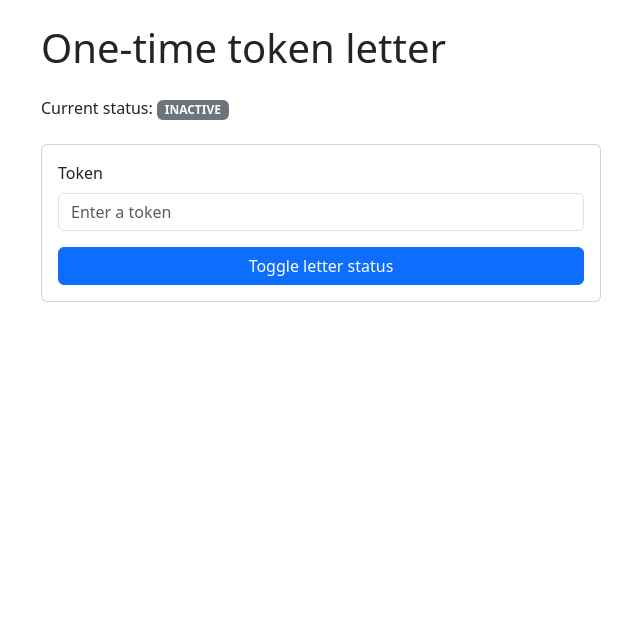
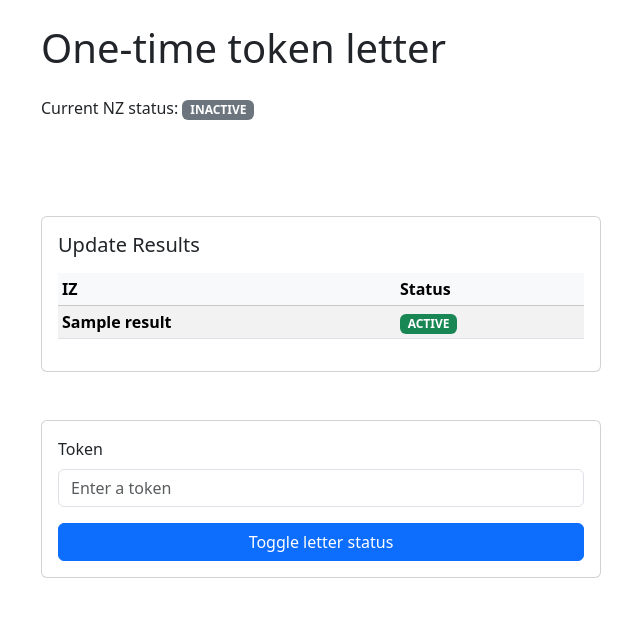
Before and after one commit to Swiss-Library-Service-Platform/slspdeduptool, a Django app: template slsptools/templates/slsptools/toggle_one_login_token_letter.html in a window 1280 px wide. Shown: the top 617 px of the page, without its empty margins (41-681 px from the left). Run offline with Django 5.2, Linux system fonts and the light colour scheme; the template is opened without the code that fills it: most values are stand-ins (such as "Sample title", 1, 10 or a date in 2020).

Commit message:
new MFA IZ

```diff
--- a/slsptools/settings.py
+++ b/slsptools/settings.py
@@ -10,7 +10,8 @@ from dotenv import load_dotenv
 from pathlib import Path
 
 # Load environment variables from .env file
-load_dotenv()
+# Load from the slsptools directory where .env is located
+load_dotenv(Path(__file__).resolve().parent / '.env')
 
 # Base directory of the project is different in development and production
 # We need twice .parent in development and only once in production
--- a/slsptools/settings_prod.py
+++ b/slsptools/settings_prod.py
@@ -139,5 +139,5 @@ OIDC_AUTHENTICATION_ERROR_URL = '/oidc/authentication-error/'
 
 OIDC_CREATE_USER = False
 
-IZS_WITH_ACTIVE_MFA = ['NZ']
+IZS_WITH_ACTIVE_MFA = ['NZ', 'IHEID']
 IZ_ONE_LOGIN_LETTER_TOKEN = os.getenv('IZ_ONE_LOGIN_LETTER_TOKEN')
--- a/slsptools/templates/slsptools/toggle_one_login_token_letter.html
+++ b/slsptools/templates/slsptools/toggle_one_login_token_letter.html
@@ -12,14 +12,45 @@
 	<h1 class="mb-4">One-time token letter</h1>
 
 	<p class="mb-4">
-		Current status:
+		Current NZ status:
 		{% if enabled %}
 		<span class="badge bg-success">ACTIVE</span>
 		{% else %}
 		<span class="badge bg-secondary">INACTIVE</span>
 		{% endif %}
 	</p>
+</div>
+{% if result %}
+<div class="container py-4">
+	<div class="card card-body mt-4" style="max-width: 560px;">
+		<h2 class="h5 mb-3">Update Results</h2>
+		<table class="table table-sm table-striped">
+			<thead class="table-light">
+				<tr>
+					<th>IZ</th>
+					<th>Status</th>
+				</tr>
+			</thead>
+			<tbody>
+				{% for iz, status in result.items %}
+				<tr>
+					<td><strong>{{ iz }}</strong></td>
+					<td>
+						{% if status %}
+						<span class="badge bg-success">ACTIVE</span>
+						{% else %}
+						<span class="badge bg-secondary">INACTIVE</span>
+						{% endif %}
+					</td>
+				</tr>
+				{% endfor %}
+			</tbody>
+		</table>
+	</div>
+</div>
+{% endif %}
 
+<div class="container py-4">
 	<form method="post" class="card card-body" style="max-width: 560px;" autocomplete="off">
 		{% csrf_token %}
 		<label for="token" class="form-label">Token</label>
```
Also changed, not shown: slsptools/views.py (+15 -6 lines).
